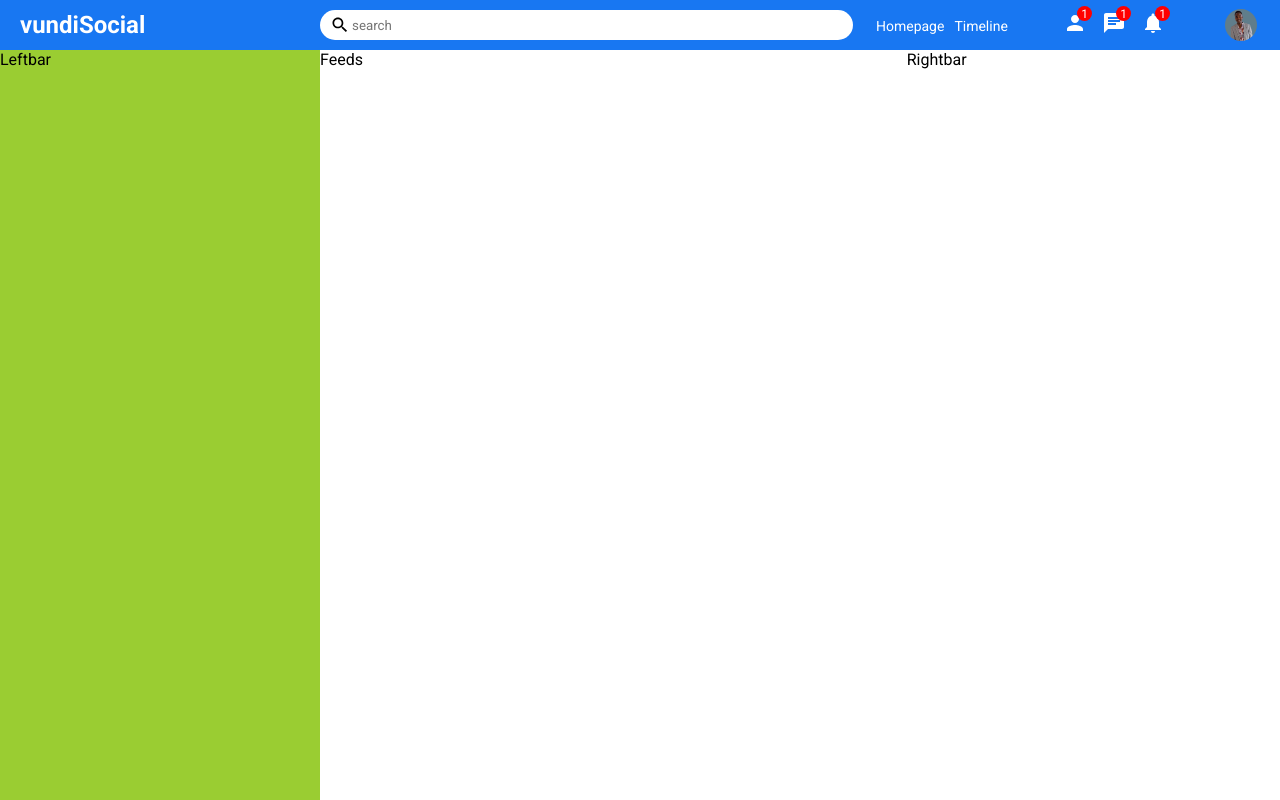
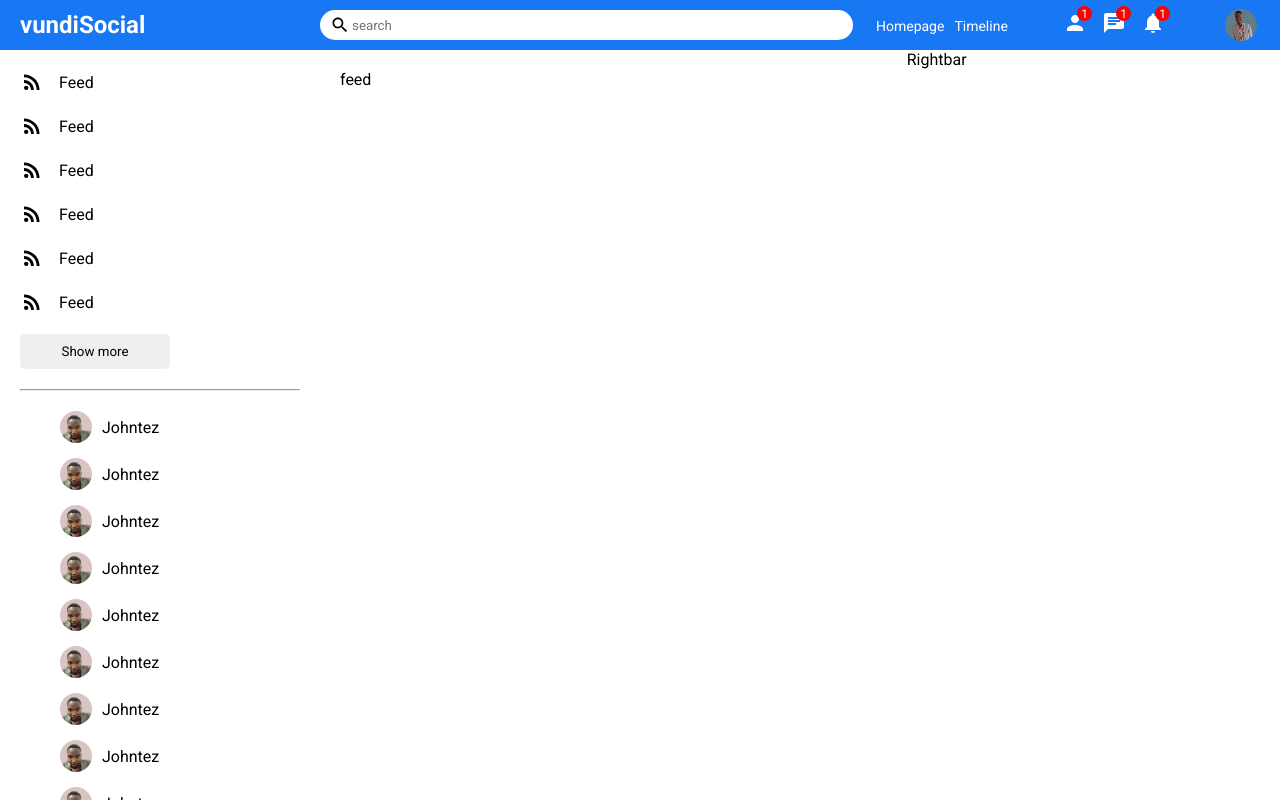
Before and after one commit to johnVundi/vundi-social, a React (Create React App) app: page / in a window 1280 px wide. Built offline with nearby package versions, Linux system fonts and the light colour scheme.

Commit message:
added share components

```diff
--- a/src/components/feeds/Feeds.jsx
+++ b/src/components/feeds/Feeds.jsx
@@ -3,7 +3,9 @@
 function Feeds() {
     return (
         <div className='feed'>
-            Feeds
+            <div className="feedsWrapper">
+                feed
+            </div>
         </div>
     )
 }
--- a/src/components/feeds/feeds.css
+++ b/src/components/feeds/feeds.css
@@ -1,3 +1,6 @@
 .feed{
     flex: 5.5;
 }
+.feedsWrapper{
+    padding: 20px;
+}
--- a/src/components/leftbar/Leftbar.jsx
+++ b/src/components/leftbar/Leftbar.jsx
@@ -1,9 +1,77 @@
 import  './leftbar.css'
+import RssFeedIcon from '@mui/icons-material/RssFeed';
 
 function Leftbar() {
   return (
     <div className='leftbar'>
-        Leftbar
+        <div className="leftbarWrapper">
+            <ul className="leftbarList">
+                <li className="leftbarListItem">
+                <RssFeedIcon className='sidebarIcon' />
+                <div className="sidebarListItemText">Feed</div>
+                </li>
+                <li className="leftbarListItem">
+                <RssFeedIcon className='sidebarIcon' />
+                <div className="sidebarListItemText">Feed</div>
+                </li>
+                <li className="leftbarListItem">
+                <RssFeedIcon className='sidebarIcon' />
+                <div className="sidebarListItemText">Feed</div>
+                </li>
+                <li className="leftbarListItem">
+                <RssFeedIcon className='sidebarIcon' />
+                <div className="sidebarListItemText">Feed</div>
+                </li>
+                <li className="leftbarListItem">
+                <RssFeedIcon className='sidebarIcon' />
+                <div className="sidebarListItemText">Feed</div>
+                </li>
+                <li className="leftbarListItem">
+                <RssFeedIcon className='sidebarIcon' />
+                <div className="sidebarListItemText">Feed</div>
+                </li>
+            </ul>
+            <button className='sidebarButton'>Show more</button>
+            <hr className='sidebarHr'/>
+            <ul className="sidebarfriendsList">
+                <li className="sidebarFriend">
+                    <img src="/assets/persons/person3.png" alt="" className="sidebarFriendImg" />
+                    <span className='sidebarFriendName'> Johntez</span>
+                </li>
+                <li className="sidebarFriend">
+                    <img src="/assets/persons/person3.png" alt="" className="sidebarFriendImg" />
+                    <span className='sidebarFriendName'> Johntez</span>
+                </li>
+                <li className="sidebarFriend">
+                    <img src="/assets/persons/person3.png" alt="" className="sidebarFriendImg" />
+                    <span className='sidebarFriendName'> Johntez</span>
+                </li>
+                <li className="sidebarFriend">
+                    <img src="/assets/persons/person3.png" alt="" className="sidebarFriendImg" />
+                    <span className='sidebarFriendName'> Johntez</span>
+                </li>
+                <li className="sidebarFriend">
+                    <img src="/assets/persons/person3.png" alt="" className="sidebarFriendImg" />
+                    <span className='sidebarFriendName'> Johntez</span>
+                </li>
+                <li className="sidebarFriend">
+                    <img src="/assets/persons/person3.png" alt="" className="sidebarFriendImg" />
+                    <span className='sidebarFriendName'> Johntez</span>
+                </li>
+                <li className="sidebarFriend">
+                    <img src="/assets/persons/person3.png" alt="" className="sidebarFriendImg" />
+                    <span className='sidebarFriendName'> Johntez</span>
+                </li>
+                <li className="sidebarFriend">
+                    <img src="/assets/persons/person3.png" alt="" className="sidebarFriendImg" />
+                    <span className='sidebarFriendName'> Johntez</span>
+                </li>
+                <li className="sidebarFriend">
+                    <img src="/assets/persons/person3.png" alt="" className="sidebarFriendImg" />
+                    <span className='sidebarFriendName'> Johntez</span>
+                </li>
+            </ul>
+        </div>
     </div>
   )
 }
--- a/src/components/leftbar/leftbar.css
+++ b/src/components/leftbar/leftbar.css
@@ -1,5 +1,59 @@
 .leftbar{
     flex: 3;
     height: calc(100vh - 50px);
-    background-color: yellowgreen;
+    overflow-y: scroll;
 }
+::-webkit-scrollbar{
+    width: 5px;
+}
+::-webkit-scrollbar-track{
+    background-color: rgb(199, 201, 204);
+}
+::-webkit-scrollbar-thumb{
+    background-color: rgb(94, 95, 95);
+}
+.leftbarWrapper{
+    padding: 20px;
+
+}
+.leftbarList{
+    padding: 0;
+    margin: 0;
+    list-style: none;
+}
+
+.leftbarListItem{
+    display: flex;
+    align-items: center;
+    margin-bottom: 20px;
+}
+.sidebarIcon{
+    margin-right: 15px;
+}
+.sidebarButton{
+    width: 150px;
+    border: none;
+    padding: 10px;
+    border-radius: 5px;
+    font-weight: 500;
+}
+.sidebarHr{
+    margin: 20px 0;
+}
+.sidebarFriendList{
+    padding: 0;
+    margin: 0;
+    list-style: none;
+}
+.sidebarFriend{
+   display: flex;
+   align-items: center;
+   margin-bottom: 15px;
+}
+.sidebarFriendImg{
+    width: 32px;
+    height: 32px;
+    border-radius: 50%;
+    object-fit: cover;
+    margin-right: 10px;
+}
```
Also changed, not shown: src/components/share/Share.jsx (added, +9 -0 lines), src/components/share/Share.css (added).
